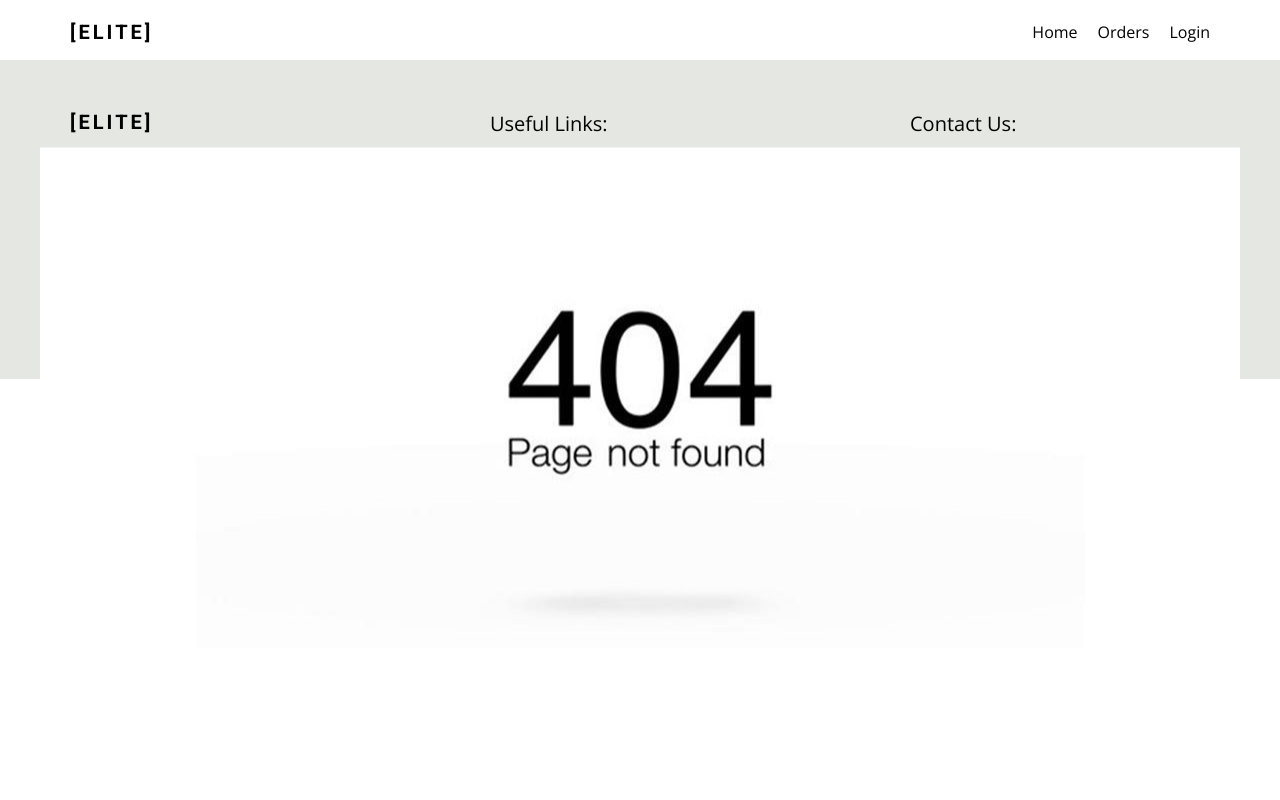
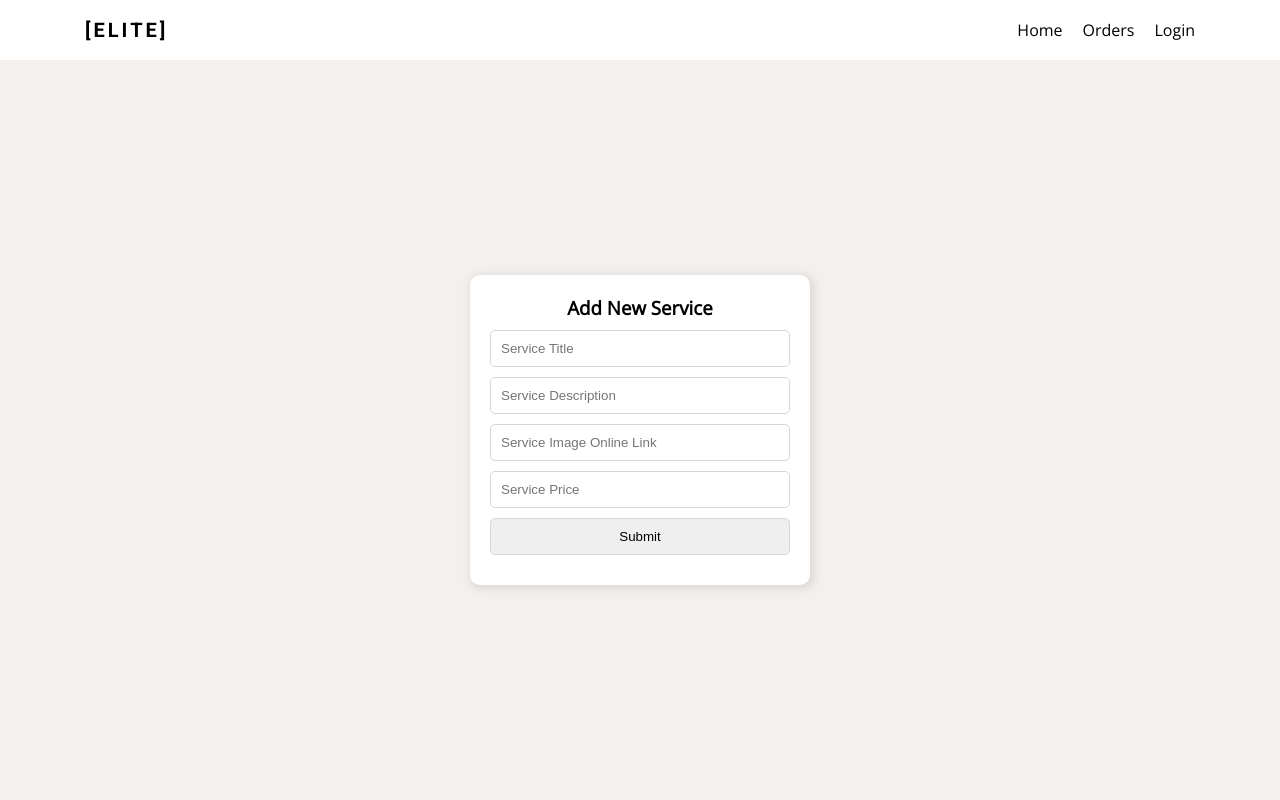
Before and after one commit to masrur-sakib/fullstack-photography-project, a React (Create React App) app in the folder client-side-frontend/: page /add-new-service in a window 1280 px wide. Shown: the top 800 px of the page. Built offline with nearby package versions, Linux system fonts and the light colour scheme.

Commit message:
Add New Service Page, Card, Form Done.

```diff
--- a/client-side-frontend/src/App.js
+++ b/client-side-frontend/src/App.js
@@ -9,6 +9,7 @@ import Footer from "./components/Footer/Footer";
 import { BrowserRouter as Router, Switch, Route } from "react-router-dom";
 import "./App.css";
 import Checkout from "./components/Checkout/Checkout";
+import AddServiceForm from "./components/AddServiceForm/AddServiceForm";
 
 export const photographyContext = createContext();
 
@@ -51,6 +52,9 @@ function App() {
           <Route path="/service-detail/:serviceId">
             <ServiceDetail />
           </Route>
+          <Route path="/add-new-service">
+            <AddServiceForm />
+          </Route>
           <Route path="/checkout">
             <Checkout />
           </Route>
--- /dev/null
+++ b/client-side-frontend/src/components/AddServiceCard/AddServiceCard.css
@@ -0,0 +1,87 @@
+.add-service-card-section {
+  margin: 20px 10px;
+  width: 300px;
+  height: 420px;
+  font-size: 20px;
+  text-align: center;
+  border: 1px solid #0000001a;
+  display: flex;
+  justify-content: center;
+  align-items: center;
+  cursor: pointer;
+}
+.add-service-card-section:hover {
+  box-shadow: 2px 2px 10px 2px #0000001a;
+}
+.add-service-icon {
+  margin-bottom: 10px;
+  color: black;
+  font-size: 40px;
+}
+
+/* Form Modal Styles */
+.modal-wrapper {
+  position: absolute;
+  left: 0;
+  right: 0;
+  top: 0;
+  bottom: 0;
+  z-index: 90;
+  background-color: rgba(255, 255, 255, 0.096);
+  backdrop-filter: blur(2px);
+  cursor: pointer;
+  display: none;
+}
+.modal {
+  width: 450px;
+  z-index: 99;
+  left: 50%;
+  top: 50%;
+  position: absolute;
+  border-radius: 5px;
+  background-color: var(--primary);
+  transform: translateX(-50%) translateY(-50%);
+  border: 3px solid;
+  border-image-slice: 1;
+  border-width: 3px;
+  border-image-source: linear-gradient(to left, var(--lightblue), var(--blue));
+}
+
+.modal .modal-title {
+  padding: 2rem;
+  color: var(--light);
+  font-size: 1.4rem;
+}
+
+.modal .modal-body {
+  padding: 2rem;
+}
+
+.modal form {
+  width: 90%;
+  display: flex;
+  flex-direction: column;
+  gap: 10px;
+  margin: 0 auto;
+}
+
+.modal-close {
+  width: 24px;
+  height: 24px;
+  display: grid;
+  place-content: center center;
+  background: #eee;
+  border-radius: 100%;
+  color: var(--dark);
+  text-decoration: none;
+  font-size: 3rem;
+  transform: rotate(45deg);
+  position: absolute;
+  right: -8px;
+  top: -8px;
+}
+.modal-close:active {
+  transform: scale(0.95) rotate(45deg);
+  background-color: var(--red);
+  color: #fff;
+}
--- /dev/null
+++ b/client-side-frontend/src/components/AddServiceCard/AddServiceCard.js
@@ -0,0 +1,19 @@
+import React from "react";
+import { Link } from "react-router-dom";
+import { GrAddCircle } from "react-icons/gr";
+import "./AddServiceCard.css";
+
+const AddServiceCard = () => {
+  return (
+    <Link to="/add-new-service">
+      <div className="add-service-card-section">
+        <div>
+          <GrAddCircle className="add-service-icon" />
+          <p>Add New Service</p>
+        </div>
+      </div>
+    </Link>
+  );
+};
+
+export default AddServiceCard;
--- /dev/null
+++ b/client-side-frontend/src/components/AddServiceForm/AddServiceForm.css
@@ -0,0 +1,39 @@
+.add-service-form-section {
+  box-sizing: border-box;
+  padding: 50px 0px;
+  height: calc(100vh - 60px);
+  background: #f4f0ed;
+  display: flex;
+  justify-content: center;
+  align-items: center;
+}
+.add-service-form-section .container {
+  display: flex;
+  justify-content: center;
+  align-items: center;
+}
+.add-service-form {
+  padding: 20px;
+  width: 300px;
+  background: white;
+  text-align: center;
+  border-radius: 10px;
+  box-shadow: 2px 2px 10px 2px #0000001a;
+}
+.add-service-form-section input {
+  box-sizing: border-box;
+  margin: 10px 0px;
+  padding: 10px;
+  display: block;
+  width: 100%;
+  border: 1px solid #d7d7d7;
+  border-radius: 5px;
+  outline: none;
+}
+.add-service-form-section input[type="submit"] {
+  transition: all 0.3s ease-in-out;
+  cursor: pointer;
+}
+.add-service-form-section input[type="submit"]:hover {
+  transform: scale(1.05);
+}
--- /dev/null
+++ b/client-side-frontend/src/components/AddServiceForm/AddServiceForm.js
@@ -0,0 +1,89 @@
+import React, { useRef, useState } from "react";
+import "./AddServiceForm.css";
+
+const AddServiceForm = () => {
+  const [formData, setFormData] = useState({
+    title: "",
+    description: "",
+    img: "",
+    price: "",
+  });
+
+  const formRef = useRef(null);
+
+  const formDataHandler = (e) => {
+    e.preventDefault();
+    console.log("Before Post Request - ", formData);
+
+    // Send form data to the server
+    // fetch("/addNewService", {
+    //   method: "POST",
+    //   body: JSON.stringify(formData),
+    //   headers: { "Content-type": "application/json; charset=UTF-8" },
+    // })
+    //   .then((response) => response.json())
+    //   .then((json) => console.log(json));
+
+    //   Reset the input fields
+    setFormData({
+      title: "",
+      description: "",
+      img: "",
+      price: "",
+    });
+  };
+  return (
+    <div className="add-service-form-section">
+      <div className="container">
+        <div className="add-service-form">
+          <h3>Add New Service</h3>
+          <form id="add-service-form" ref={formRef} onSubmit={formDataHandler}>
+            <input
+              type="text"
+              id="title"
+              value={formData.title}
+              onChange={(e) =>
+                setFormData({ ...formData, title: e.target.value })
+              }
+              placeholder="Service Title"
+              required
+            />
+            <input
+              type="text"
+              id="description"
+              value={formData.description}
+              onChange={(e) =>
+                setFormData({ ...formData, description: e.target.value })
+              }
+              placeholder="Service Description"
+              required
+            />
+            <input
+              type="text"
+              id="img"
+              value={formData.img}
+              onChange={(e) =>
+                setFormData({ ...formData, img: e.target.value })
+              }
+              placeholder="Service Image Online Link"
+              required
+            />
+            <input
+              type="number"
+              id="price"
+              value={formData.price}
+              onChange={(e) =>
+                setFormData({ ...formData, price: e.target.value })
+              }
+              placeholder="Service Price"
+              required
+            />
+            <input type="submit" value="Submit" />
+          </form>
+        </div>
+      </div>
+    </div>
+  );
+};
+
+export default AddServiceForm;
--- a/client-side-frontend/src/components/Header/Header.css
+++ b/client-side-frontend/src/components/Header/Header.css
@@ -1,13 +1,13 @@
 .navbar {
+  width: 100%;
   position: sticky;
   top: 0;
   background: white;
   overflow: hidden;
-  width: 100%;
 }
 .header-section {
-  padding: 20px 0px;
-  height: 20px;
+  box-sizing: border-box;
+  height: 60px;
   display: flex;
   justify-content: space-between;
   align-items: center;
--- a/client-side-frontend/src/components/NotFound/NotFound.css
+++ b/client-side-frontend/src/components/NotFound/NotFound.css
@@ -1,6 +1,7 @@
 .not-found-page {
-  position: fixed;
-  top: 50%;
-  left: 50%;
-  transform: translate(-50%, -50%);
+  height: calc(100vh - 60px);
+  text-align: center;
+  display: flex;
+  justify-content: center;
+  align-items: center;
 }
--- a/client-side-frontend/src/components/NotFound/NotFound.js
+++ b/client-side-frontend/src/components/NotFound/NotFound.js
@@ -1,11 +1,13 @@
 import React from "react";
-import NotFoundImg from "../../images/notFound.jpg";
 import "./NotFound.css";
 
 const NotFound = () => {
   return (
     <div className="not-found-page">
-      <img src={NotFoundImg} alt="not-found-img" />
+      <div>
+        <h1>404</h1>
+        <h3>Page Not Found</h3>
+      </div>
     </div>
   );
 };
--- a/client-side-frontend/src/components/ServiceCard/ServiceCard.css
+++ b/client-side-frontend/src/components/ServiceCard/ServiceCard.css
@@ -1,13 +1,15 @@
 .service-card-section {
   margin: 20px 10px;
   width: 300px;
+  height: 420px;
   border: 1px solid #0000001a;
+}
+.service-card-section:hover {
+  box-shadow: 2px 2px 10px 2px #0000001a;
 }
 .service-card-section img {
   width: 100%;
-}
-.service-card-section:hover {
-  box-shadow: 2px 2px 10px 2px #0000001a;
+  height: 200px;
 }
 .service-card-content-section {
   padding: 20px;
@@ -30,7 +32,7 @@
   height: 40px;
   width: 100px;
   font-size: 14px;
-  background: #d7d7d7;
+  background: #efefef;
   border-radius: 10px;
   transition: all 0.3s ease-in-out;
   display: flex;
--- a/client-side-frontend/src/components/Services/Services.js
+++ b/client-side-frontend/src/components/Services/Services.js
@@ -1,5 +1,6 @@
 import React, { useContext } from "react";
 import { photographyContext } from "../../App";
+import AddService from "../AddServiceCard/AddServiceCard";
 import ServiceCard from "../ServiceCard/ServiceCard";
 import "./Services.css";
 
@@ -13,6 +14,7 @@ const Services = () => {
           {services.map((service, index) => (
             <ServiceCard key={index} service={service} />
           ))}
+          <AddService />
         </div>
       </div>
     </div>
```
Also changed, not shown: client-side-frontend/src/images/notFound.jpg (deleted).
